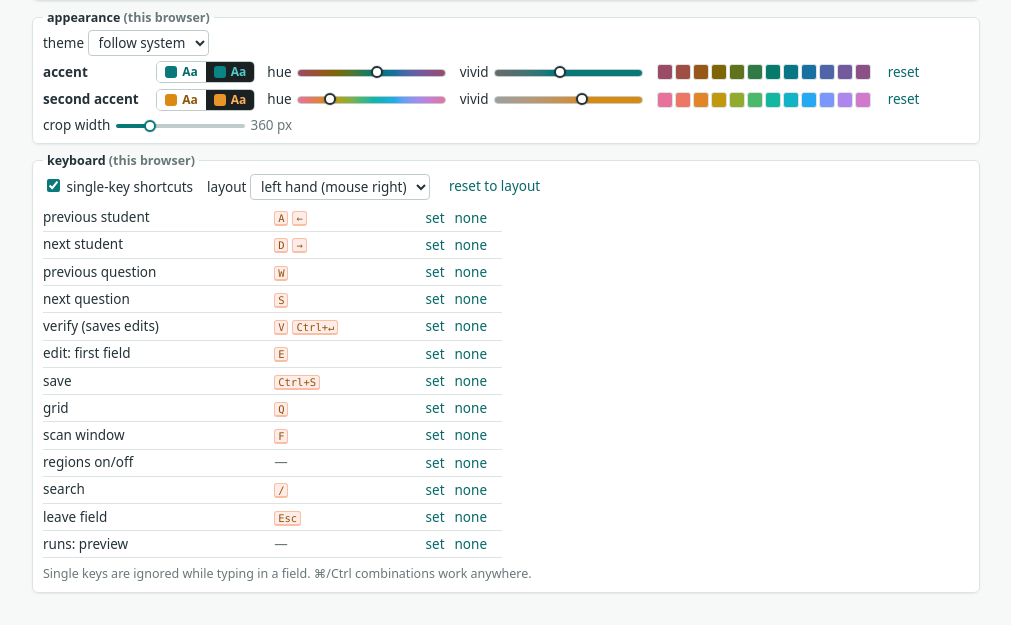
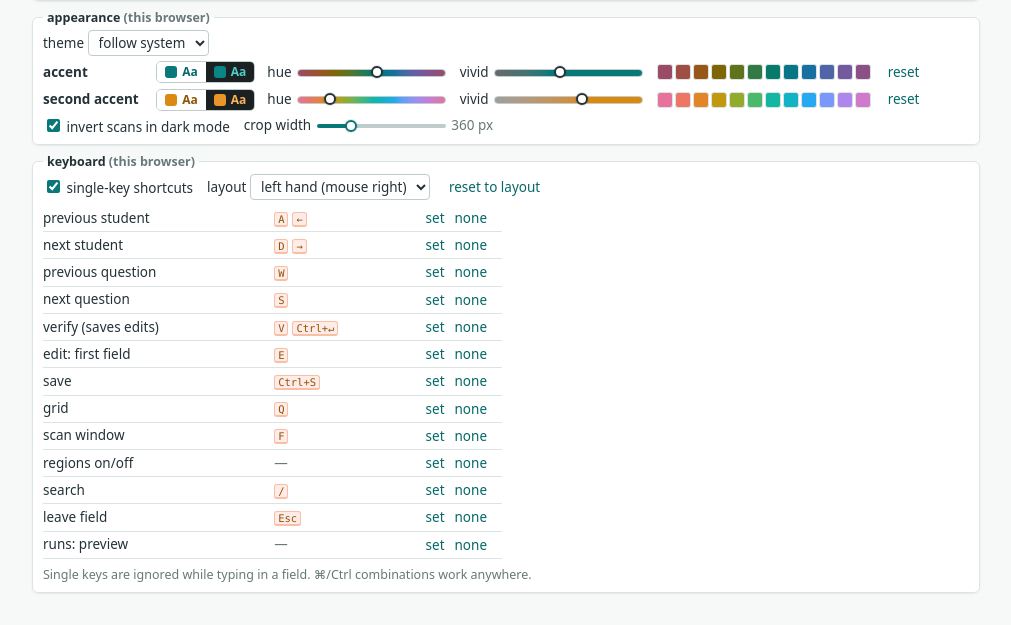
Before and after one commit to vizziv/examinator, a Python web app: template src/examinator/web/templates/settings.html in a window 1280 px wide. Shown: the part 243-868 px from the top of the page, without its empty margins (134-1145 px from the left). Run offline with Jinja, Linux system fonts and the light colour scheme; the template is opened without the code that fills it, so the values that code supplies are empty.

Commit message:
Invert scans in dark mode, as a per-browser setting (on by default)
The earlier tool's recipe: a gamma step, then invert, hue-rotate, and slightly
reduced brightness and contrast, applied to every scan view (question page,
crops, region editing, settings preview, scan window) but not to overlays or
plots.

Co-Authored-By: Claude Fable 5.2 <noreply@anthropic.com>

```diff
--- a/src/examinator/web/static/app.css
+++ b/src/examinator/web/static/app.css
@@ -57,8 +57,11 @@ body.p-grid { --page-max: 100vw; }       /* grid.js sets it to the table's width
   --s1: #3987e5; --s2: #d95926; --s3: #199e70; --s4: #c98500; --s5: #d55181; --s6: #2a9d2a;
   --shadow: none;
 }
-:root[data-theme=dark] img.scan, :root[data-theme=dark] .crop img, :root[data-theme=dark] #pv-img,
-:root[data-theme=dark] .scanwin img { filter: brightness(.9); }
+/* Scans in dark mode: gamma, then inversion (filter defined inline in each page). Overlays are siblings, not inverted. */
+:root[data-theme=dark][data-invert-images=on] :is(img.scan, .crop img, #pv-img, .scanwin img) {
+  filter: url('#image-gamma') invert(1) hue-rotate(180deg) brightness(.9) contrast(.85);
+}
+svg.defs { position: absolute; width: 0; height: 0; overflow: hidden; }
 
 /* --- base --- */
 * { box-sizing: border-box; }
--- a/src/examinator/web/static/settings.js
+++ b/src/examinator/web/static/settings.js
@@ -36,6 +36,9 @@
   const theme = $('theme');
   theme.value = pref('theme', 'system');
   theme.addEventListener('change', () => { setPref('theme', theme.value); Theme.apply(); });
+  const invert = $('invert-scans');
+  invert.checked = pref('invertScans', true) !== false;
+  invert.addEventListener('change', () => { setPref('invertScans', invert.checked); Theme.apply(); });
   // Accents as OKLCH hue + chroma; the lightness is per theme and role (theme.js).
   for (const box of document.querySelectorAll('.picker')) {
     const key = box.dataset.key, two = key === 'accent2';
--- a/src/examinator/web/static/theme.js
+++ b/src/examinator/web/static/theme.js
@@ -2,6 +2,7 @@
 // Loaded synchronously in <head> so the saved theme and accents apply before first paint.
 // Per browser (localStorage):
 //   'theme'               "system" (default) | "light" | "dark"
+//   'invertScans'         true (default) | false: show scans inverted when the theme is dark
 //   'accent', 'accent2'   {h, c}: an OKLCH hue (degrees) and chroma. Lightness is not
 //                         chosen: each theme derives it per role (fill, link, ring…),
 //                         so one choice reads well on light and on dark surfaces.
@@ -61,6 +62,7 @@ const Theme = (() => {
     const mode = read('theme', 'system');
     const theme = mode === 'dark' || (mode !== 'light' && dark.matches) ? 'dark' : 'light';
     html.dataset.theme = theme;
+    html.dataset.invertImages = read('invertScans', true) === false ? 'off' : 'on';
     const picks = {accent: accent('accent'), accent2: accent('accent2')};
     for (const [role, [key, L]] of Object.entries(ROLES[theme])) {
       html.style.setProperty('--' + role, color(L, picks[key].c, picks[key].h));
@@ -68,6 +70,6 @@ const Theme = (() => {
   }
   apply();
   dark.addEventListener('change', apply);
-  addEventListener('storage', e => { if (['theme', 'accent', 'accent2'].includes(e.key)) apply(); });
+  addEventListener('storage', e => { if (['theme', 'invertScans', 'accent', 'accent2'].includes(e.key)) apply(); });
   return {apply, accent, color, maxChroma, DEFAULTS, ROLES, MAX_C};
 })();
--- a/src/examinator/web/templates/base.html
+++ b/src/examinator/web/templates/base.html
@@ -14,6 +14,11 @@
 {% block head %}{% endblock %}
 </head>
 <body class="p-{{ nav or 'other' }}">
+<svg class="defs" width="0" height="0" aria-hidden="true" focusable="false"><defs>
+<!-- Apply gamma in display RGB before CSS inversion: gray x becomes 1 - x^2 -->
+<filter id="image-gamma" color-interpolation-filters="sRGB"><feComponentTransfer>
+<feFuncR type="gamma" amplitude="1" exponent="2" offset="0"/><feFuncG type="gamma" amplitude="1" exponent="2" offset="0"/><feFuncB type="gamma" amplitude="1" exponent="2" offset="0"/>
+</feComponentTransfer></filter></defs></svg>
 <nav class="top">
 <a href="{{ root }}/" id="home">{{ exam.title }}</a>
 {% block nav %}{% endblock %}
--- a/src/examinator/web/templates/scan.html
+++ b/src/examinator/web/templates/scan.html
@@ -9,6 +9,11 @@
 <script src="{{ root }}/static/scan.js" defer></script>
 </head>
 <body class="scanwin">
+<svg class="defs" width="0" height="0" aria-hidden="true" focusable="false"><defs>
+<!-- Apply gamma in display RGB before CSS inversion: gray x becomes 1 - x^2 -->
+<filter id="image-gamma" color-interpolation-filters="sRGB"><feComponentTransfer>
+<feFuncR type="gamma" amplitude="1" exponent="2" offset="0"/><feFuncG type="gamma" amplitude="1" exponent="2" offset="0"/><feFuncB type="gamma" amplitude="1" exponent="2" offset="0"/>
+</feComponentTransfer></filter></defs></svg>
 <nav class="top"><b id="who"></b> <span id="what" class="dim"></span><span class="grow"></span>
 <label><input type="checkbox" id="all"> all pages</label></nav>
 <div id="pages"><p class="dim">follows the question page</p></div>
--- a/src/examinator/web/templates/settings.html
+++ b/src/examinator/web/templates/settings.html
@@ -41,6 +41,7 @@ A submission that differs gets its own override on a question page, under “pag
 <span class="pk-quick" role="group" aria-label="second accent: quick hues"></span>
 <button type="button" class="quiet pk-reset">reset</button>
 </div>
+<label><input type="checkbox" id="invert-scans"> invert scans in dark mode</label>
 <label>crop width <input type="range" id="crop-size" min="160" max="1000" step="20"> <span id="crop-n" class="dim"></span></label>
 </fieldset>
 <fieldset id="keyboard"><legend>keyboard <span class="dim">(this browser)</span></legend>
```
Also changed, not shown: tests/test_web.py (+11 -0 lines).
